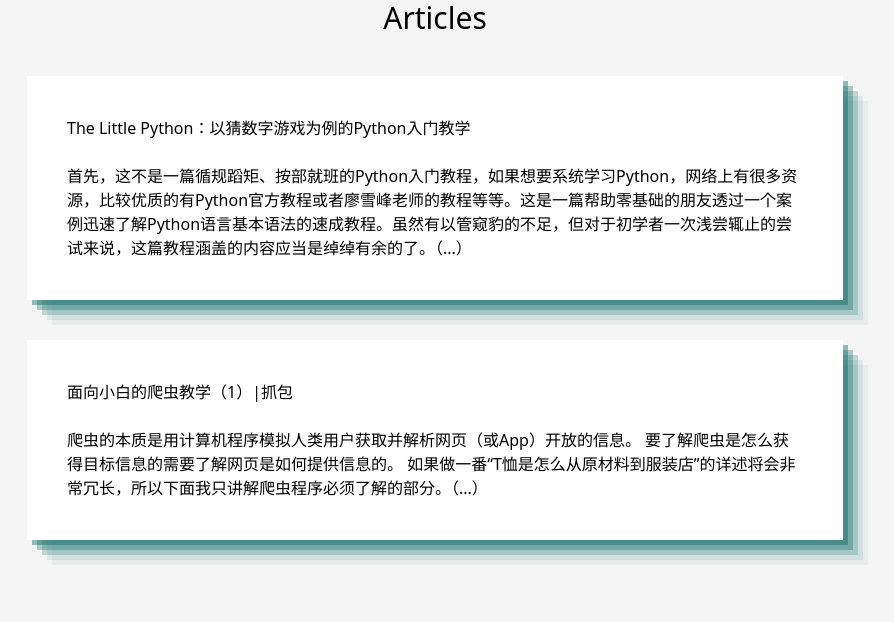
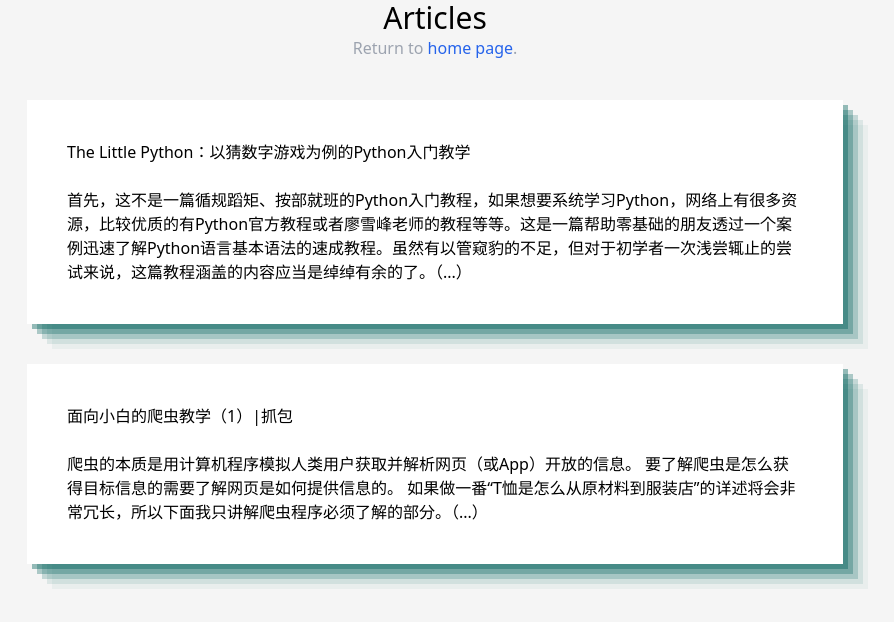
Before and after one commit to melvinyew/melvinyew.github.io, a website: page articles/index.html in a window 1280 px wide. Shown: the whole page, without its empty margins (205-1099 px from the left). Drawn offline with Linux system fonts and the light colour scheme.

Commit message:
add return button to home page at arctiles page

```diff
--- a/articles/index.html
+++ b/articles/index.html
@@ -9,8 +9,10 @@
 </head>
 
 <body>
-  <header>
-    <h1 class="text-3xl">Articles</h1>
+  <header class="content-center justify-center">
+    <h1 class="text-3xl text-center">Articles</h1>
+    <div class="text-md text-gray-400">Return to <a href="../"><span class="text-blue-600">home
+          page</span></a>.</div>
   </header>
   <main class="container">
     <div id="article-list">
```
